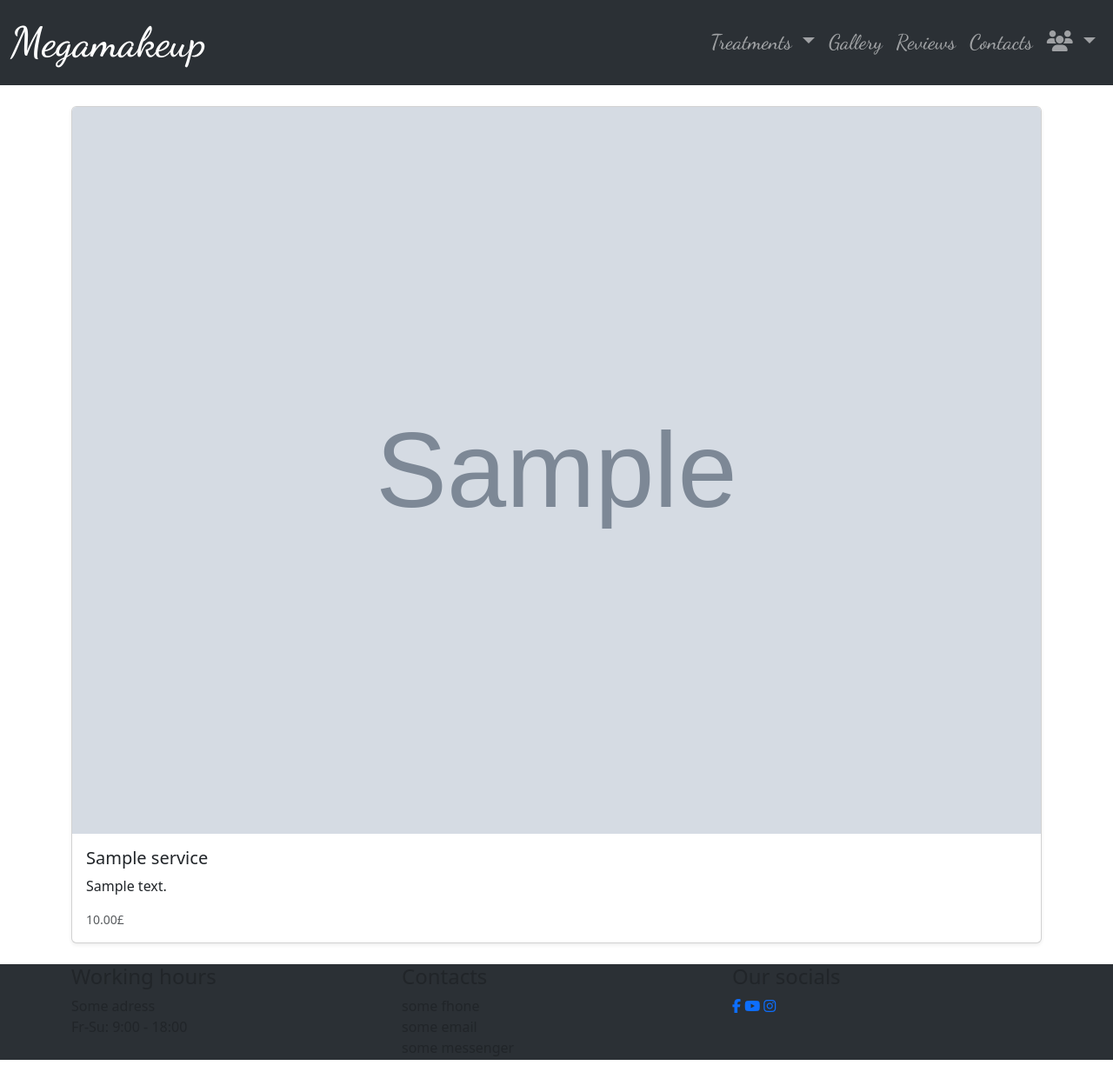
After one commit to vasilchenkoilya/p_makeup, a Django app: a page that uses permanent_makeup/main/templates/base.html in a window 1280 px wide. The commit adds this page. Shown: the whole page at 87% size. Run offline with Django 4.2, Linux system fonts and the light colour scheme; tables that the repository leaves empty hold one stand-in row (values such as "Sample post"); grey boxes marked "Sample" are stand-in pictures; some libraries are stand-ins or nearby versions.

Commit message:
service cards ,context processor

```diff
--- /dev/null
+++ b/permanent_makeup/accounts/urls.py
@@ -0,0 +1,6 @@
+from django.urls import path
+
+
+urlpatterns = [
+
+]
--- /dev/null
+++ b/permanent_makeup/main/context_processor.py
@@ -0,0 +1,4 @@
+from .models import Service
+
+def services_processor(request):
+    return {'services': Service.objects.all()}
--- a/permanent_makeup/main/static/css/base_style.css
+++ b/permanent_makeup/main/static/css/base_style.css
@@ -44,3 +44,11 @@ header {
     object-fit: cover;
     width: 100%;
 }
+.card.mb-3 {
+    min-height: 80vh;
+    overflow: hidden;
+    }
+
+    .card-body {
+    overflow-y: auto;
+    }
--- a/permanent_makeup/main/templates/base.html
+++ b/permanent_makeup/main/templates/base.html
@@ -53,7 +53,7 @@
                         </a>
                         <ul class="dropdown-menu">
                             {% if user.is_authenticated and user.is_superuser %}
-                                <li><a class="dropdown-item" href="#">Admin Panel</a></li>
+                                <li><a class="dropdown-item" href="{% url 'admin:index' %}">Admin Panel</a></li>
                                 <li><a class="dropdown-item" href="#">Logout</a></li>
                             {% elif user.is_authenticated and not user.is_superuser %}
                                 <li><a class="dropdown-item" href="#">My Visits</a></li>
--- /dev/null
+++ b/permanent_makeup/main/templates/main/service_detail.html
@@ -0,0 +1,17 @@
+{% extends "base.html" %}
+{% block content %}
+<div class="container mt-4">
+    <div class="card mb-4 shadow-sm">
+        {% if service.image %}
+        <img class="card-img-top" src="{{ service.image.url }}" alt="{{ service.name }}">
+        {% endif %}
+        <div class="card-body">
+            <h5 class="card-title">{{ service.name }}</h5>
+            <p class="card-text">{{ service.description }}</p>
+            <div class="d-flex justify-content-between align-items-center">
+                <small class="text-muted">{{ service.price }}£</small>
+            </div>
+        </div>
+    </div>
+</div>
+{% endblock content %}
--- a/permanent_makeup/main/urls.py
+++ b/permanent_makeup/main/urls.py
@@ -5,4 +5,5 @@ from . import views
 urlpatterns = [
     path('', views.index, name='index'),
     path('gallery/', views.gallery_view, name='gallery'),
+    path('service/<slug:service_slug>/', views.service_detail, name='service_detail'),
 ]
--- a/permanent_makeup/main/views.py
+++ b/permanent_makeup/main/views.py
@@ -10,3 +10,7 @@ def gallery_view(request):
 def index(request):
     services = models.Service.objects.all()
     return render(request, 'main/index.html', {'services': services})
+
+def service_detail(request, service_slug):
+    service = get_object_or_404(models.Service, slug=service_slug)
+    return render(request, 'main/service_detail.html', {'service': service})
--- a/permanent_makeup/permanent_makeup/settings.py
+++ b/permanent_makeup/permanent_makeup/settings.py
@@ -84,6 +84,7 @@ TEMPLATES = [
                 'django.template.context_processors.request',
                 'django.contrib.auth.context_processors.auth',
                 'django.contrib.messages.context_processors.messages',
+                'main.context_processor.services_processor'
             ],
         },
     },
@@ -145,4 +146,6 @@ MEDIA_ROOT = BASE_DIR.joinpath(MEDIA_URL)
 # Default primary key field type
 # https://docs.djangoproject.com/en/4.2/ref/settings/#default-auto-field
 
+LOGOUT_REDIRECT_URL = 'index'
+
 DEFAULT_AUTO_FIELD = 'django.db.models.BigAutoField'
--- a/permanent_makeup/permanent_makeup/urls.py
+++ b/permanent_makeup/permanent_makeup/urls.py
@@ -6,6 +6,7 @@ from django.conf.urls.static  import static
 urlpatterns = [
     path('admin/', admin.site.urls),
     path('', include('main.urls')),
+    path('accounts/', include('accounts.urls')),
 
 ]
 
```
Also changed, not shown: permanent_makeup/main/templates/main/service_split.html (added, +20 -0 lines), permanent_makeup/media/service_image/powder_brows.jpg (added), permanent_makeup/media/work_gallery/bg2.png (added), permanent_makeup/media/work_gallery/generate_please_1.png (added), 1 other file. Lines whose indentation alone changed are shown as unchanged.
